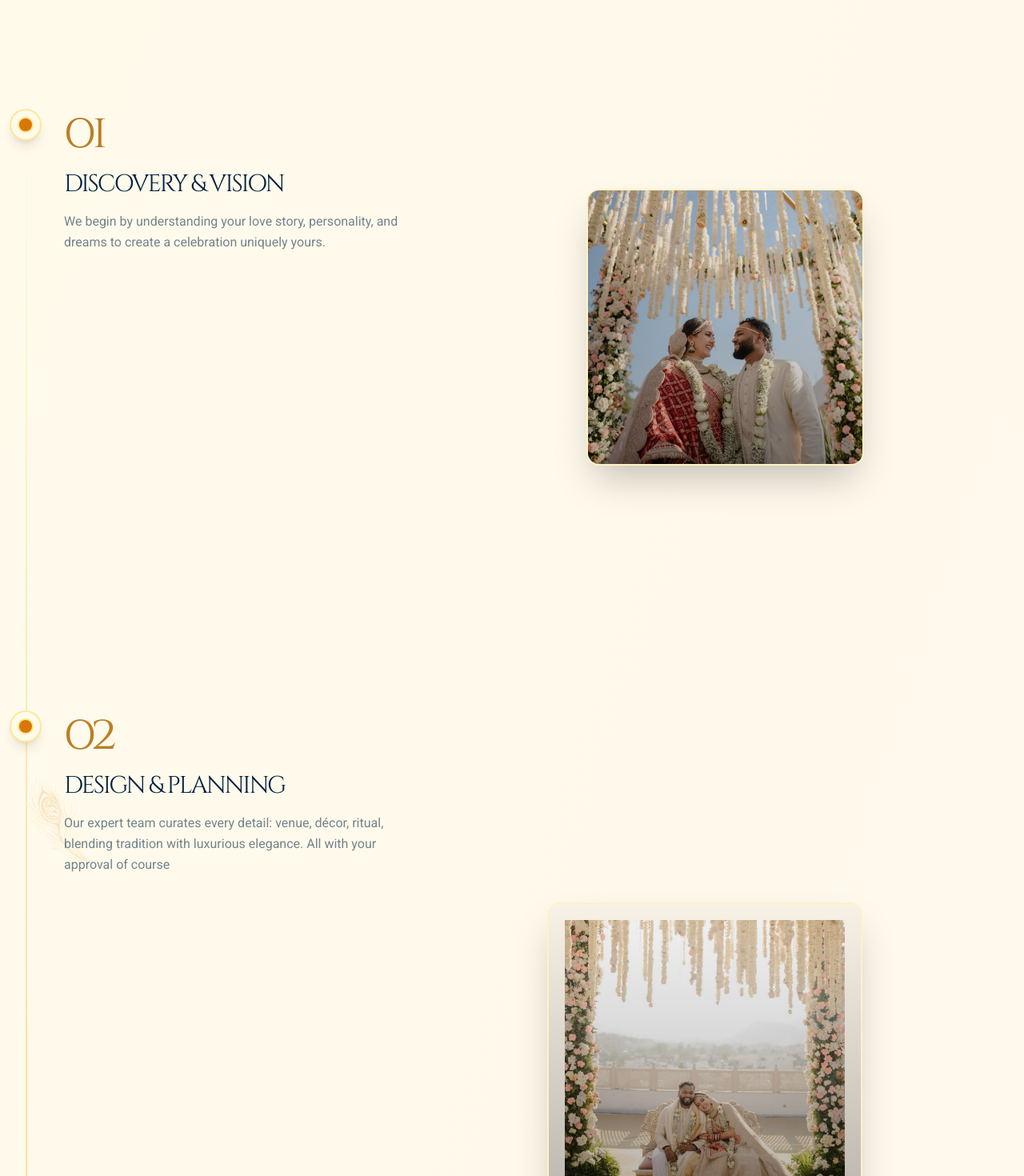
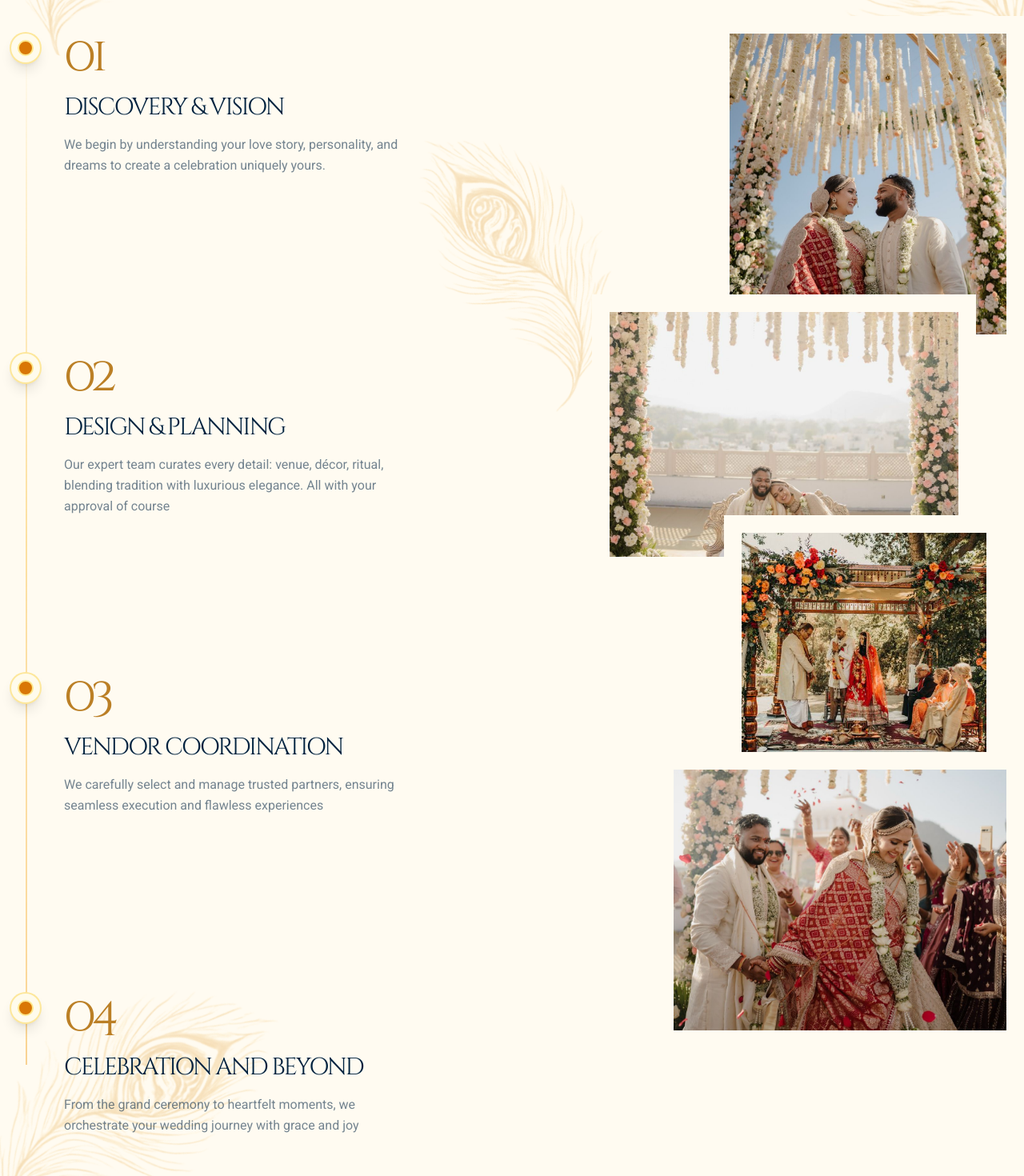
Before and after one commit to deepjaindrj/EvaraRWP, a React (Vite) app: page / in a window 1280 px wide. Shown: the part 4260-5730 px from the top of the page at 80% size. Built offline with nearby package versions, Linux system fonts and the light colour scheme.

Commit message:
updated process sections

```diff
--- a/src/components/processSection.tsx
+++ b/src/components/processSection.tsx
@@ -45,72 +45,72 @@ export function WeddingTimelineDemo() {
     }
   ];
 
-  // Image positioning configurations from second component - tighter spacing
-  const getImageStyle = (index: number) => {
-    const imageStyles = [
-      {
-        container: {
-          position: "absolute" as const,
-          top: "100px",
-          right: "200px",
-          alignSelf: "flex-end"
-        },
-        image: {
-          width: "343px",
-          height: "342px",
-          objectFit: "cover" as const,
-          borderRadius: "0px",
-          transition: "transform 0.3s ease, box-shadow 0.3s ease"
-        }
-      },
-      {
-        container: {
-          position: "absolute" as const,
-          top: "240px",
-          left: "140px",
-          alignSelf: "flex-start"
-        },
-        image: {
-          width: "390px",
-          height: "380px",
-          objectFit: "cover" as const,
-          borderRadius: "0px",
-          border: "20px solid #F8F1E6",
-          transition: "transform 0.3s ease, box-shadow 0.3s ease"
-        }
-      },
-      {
-        container: {
-          position: "absolute" as const,
-          top: "460px",
-          right: "0px"
-        },
-        image: {
-          width: "350px",
-          height: "360px",
-          objectFit: "cover" as const,
-          borderRadius: "0px",
-          border: "20px solid #F8F1E6",
-          transition: "transform 0.3s ease, box-shadow 0.3s ease"
-        }
-      },
-      {
-        container: {
-          position: "absolute" as const,
-          top: "750px",
-          left: "100px",
-          alignSelf: "flex-end"
-        },
-        image: {
-          width: "343px",
-          height: "342px",
-          objectFit: "cover" as const,
-          borderRadius: "0px",
-          transition: "transform 0.3s ease, box-shadow 0.3s ease"
-        }
-      }
-    ];
-    return imageStyles[index] || imageStyles[0];
+  // Your manual image styles - increased sizes, no shadows
+  const img1: React.CSSProperties = {
+    width: "450px", // Increased from 343px
+    height: "420px", // Increased from 342px
+    objectFit: "cover",
+    borderRadius: 0,
+    border: "22px solid #FFFBF1",
+    transition: "transform 0.3s ease",
+  };
+
+  const img2: React.CSSProperties = {
+    width: "480px", // Increased from 390px
+    height: "350px", // Increased from 265px
+    objectFit: "cover",
+    borderRadius: 0,
+    transition: "transform 0.3s ease",
+    border: "22px solid #FFFBF1",
+  };
+
+  const img3: React.CSSProperties = {
+    width: "350px", // Increased from 278px
+    height: "340px", // Increased from 347px
+    objectFit: "cover",
+    borderRadius: 0,
+    border: "22px solid #FFFBF1",
+    transition: "transform 0.3s ease",
+  };
+
+  const img4: React.CSSProperties = {
+    width: "500px", // Increased from 411px
+    height: "370px", // Increased from 316px
+    objectFit: "cover",
+    borderRadius: 0,
+    border: "22px solid #FFFBF1",
+    transition: "transform 0.3s ease",
+  };
+
+  // Your manual container styles - converted from Figma positions
+  const right: React.CSSProperties = {
+    position: "relative",
+    width: "100%",
+    height: "1200px", // Increased to accommodate the taller layout
+  };
+
+  const imageContainer1: React.CSSProperties = {
+    position: "absolute",
+    top: "-20px", // Relative start position (Figma: 2634px from document top)
+    left: "250px", // Converted from Figma left: 892px for 1280px width
+  };
+
+  const imageContainer2: React.CSSProperties = {
+    position: "absolute",
+    top: "328px", // Relative position (2962-2634 = 328px from first image)
+    left: "100px", // Converted from Figma left: 780px for 1280px width
+  };
+
+  const imageContainer3: React.CSSProperties = {
+    position: "absolute",
+    top: "604px", // Relative position (3188-2634 = 554px from first image)
+    left: "265px", // Converted from Figma left: 919px for 1280px width
+  };
+
+  const imageContainer4: React.CSSProperties = {
+    position: "absolute",
+    top: "900px", // Relative position (3472-2634 = 838px from first image)
+    left: "180px", // Converted from Figma left: 824px for 1280px width
   };
 
   useEffect(() => {
@@ -130,70 +130,82 @@ export function WeddingTimelineDemo() {
 
   return (
     <div
-      className="w-full bg-gradient-to-br from-amber-50 to-orange-50 font-sans py-48 relative overflow-hidden"
+      className="w-full bg-[#FFFBF1] font-sans py-48 relative overflow-hidden"
       ref={containerRef}
     >
       {/* Background Feather Images - positioned absolutely behind all content */}
 
       {/* Feather 1 - Top Left */}
 <div
-        className="absolute top-20 left-10 opacity-10 pointer-events-none z-0"
-        style={{ transform: 'rotate(-15deg)' }}
+  className="absolute opacity-100 pointer-events-none z-0"
+  style={{
+    top: '-45px',
+    left: '-150px',
+    transform: 'rotate(20deg)',
+    width: '600px',
+    height: '436px'
+  }}
 >
-        <img src="/feather.png" alt="" className="w-32 h-32" />
+  <img src="/feather.png" alt="" className="w-full h-full object-cover" />
 </div>
 
 {/* Feather 2 - Top Right */}
 <div
-        className="absolute top-32 right-20 opacity-15 pointer-events-none z-0"
-        style={{ transform: 'rotate(25deg)' }}
+  className="absolute opacity-100 pointer-events-none z-0"
+  style={{
+    top: '55px',
+    right: '-300px',
+    transform: 'rotate(-193.26deg) scaleY(-1)', // Flip horizontally
+    width: '750px',
+    height: '400px'
+  }}
 >
-        <img src="/feather.png" alt="" className="w-24 h-24" />
+  <img src="/feather.png" alt="" className="w-full h-full object-cover" />
 </div>
 
 {/* Feather 3 - Middle Left */}
 <div
-        className="absolute top-1/3 left-0 opacity-8 pointer-events-none z-0"
-        style={{ transform: 'rotate(-45deg) translateX(-20px)' }}
+  className="absolute opacity-100 pointer-events-none z-0"
+  style={{
+    top: '385px',
+    right: '420px',
+    transform: 'rotate(165.26deg) scaleY(-1)',
+    width: '400px',
+    height: '456px'
+  }}
 >
-        <img src="/feather.png" alt="" className="w-40 h-40" />
+  <img src="/feather.png" alt="" className="w-full h-full object-cover" />
 </div>
 
-      {/* Feather 4 - Middle Right */}
+{/* Feather 4 - Bottom Left */}
 <div
-        className="absolute top-1/2 right-10 opacity-12 pointer-events-none z-0"
-        style={{ transform: 'rotate(60deg)' }}
+  className="absolute opacity-100 pointer-events-none z-0"
+  style={{
+    top: '1400px',
+    left: '-100px',
+    transform: 'rotate(-143.26deg) scaleY(-1) scaleX(-1)',
+    width: '500px',
+    height: '536px'
+  }}
 >
-        <img src="/feather.png" alt="" className="w-28 h-28" />
-      </div>
-
-      {/* Feather 5 - Bottom Left */}
-      <div
-        className="absolute bottom-40 left-16 opacity-10 pointer-events-none z-0"
-        style={{ transform: 'rotate(-30deg)' }}
-      >
-        <img src="/feather.png" alt="" className="w-36 h-36" />
-      </div>
-
-      {/* Feather 6 - Bottom Right */}
-      <div
-        className="absolute bottom-20 right-5 opacity-12 pointer-events-none z-0"
-        style={{ transform: 'rotate(45deg)' }}
-      >
-        <img src="/feather.png" alt="" className="w-30 h-30" />
+  <img src="/feather.png" alt="" className="w-full h-full object-cover" />
 </div>
 
       <div className="flex-1 text-center relative px-12 z-30">
-        <h2 className="font-cinzel tracking-[-0.07em] text-6xl text-[#BB7F25] mb-8">OUR PROCESS</h2>
+        <h2 className="font-cinzel tracking-[-0.07em] text-6xl text-[#BB7F25] ">OUR PROCESS</h2>
       </div>
 
-      <div ref={ref} className="relative max-w-7xl mx-auto pb-20 mt-48">
+      <div ref={ref} className="relative max-w-7xl mx-auto pb-10 mt-24">
+        {/* Container with both timeline and images */}
+        <div className="flex">
+          {/* Left Column - Timeline with Steps */}
+          <div className="flex-1">
             {processSteps.map((step, index) => (
               <div
                 key={index}
-            className="flex justify-start md:gap-8 h-[90vh] mb-8"
+                className="flex justify-start md:gap-8 h-[48vh] mb-4"
               >
-            {/* Left Column - Sticky Content */}
+                {/* Sticky Content */}
                 <div className="sticky flex flex-col md:flex-row z-40 items-start top-16 self-start max-w-xs lg:max-w-lg md:w-full h-fit">
                   {/* Pin Point */}
                   <motion.div
@@ -201,14 +213,14 @@ export function WeddingTimelineDemo() {
                     initial={{ scale: 0, opacity: 0 }}
                     whileInView={{ scale: 1, opacity: 1 }}
                     transition={{ duration: 0.5, delay: 0.2, type: "spring" }}
-                viewport={{ once: false, amount: 0.2 }}
+                    viewport={{ once: true, amount: 0.2 }}
                   >
                     <motion.div
                       className="h-4 w-4 rounded-full bg-amber-600 border-2 border-amber-200 p-2"
                       initial={{ scale: 0 }}
                       whileInView={{ scale: 1 }}
                       transition={{ duration: 0.4, delay: 0.4, type: "spring" }}
-                  viewport={{ once: false, amount: 0.8 }}
+                      viewport={{ once: true, amount: 0.8 }}
                     />
                   </motion.div>
 
@@ -218,14 +230,14 @@ export function WeddingTimelineDemo() {
                       initial={{ opacity: 0, y: 30 }}
                       whileInView={{ opacity: 1, y: 0 }}
                       transition={{ duration: 0.6, delay: 0.2 }}
-                  viewport={{ once: false, amount: 0.8 }}
+                      viewport={{ once: true, amount: 0.8 }}
                     >
                       <motion.div
                         className="text-6xl font-medium tracking-[-0.1em] text-[#BB7F25] mb-4 font-cinzel-decorative"
                         initial={{ scale: 0.8, opacity: 0 }}
                         whileInView={{ scale: 1, opacity: 1 }}
                         transition={{ duration: 0.5, delay: 0.5 }}
-                    viewport={{ once: false, amount: 0.8 }}
+                        viewport={{ once: true, amount: 0.8 }}
                       >
                         {step.number}
                       </motion.div>
@@ -234,7 +246,7 @@ export function WeddingTimelineDemo() {
                         initial={{ opacity: 0, y: 20 }}
                         whileInView={{ opacity: 1, y: 0 }}
                         transition={{ duration: 0.5, delay: 0.4 }}
-                    viewport={{ once: false, amount: 0.8 }}
+                        viewport={{ once: true, amount: 0.8 }}
                       >
                         {step.title}
                       </motion.h3>
@@ -243,18 +255,15 @@ export function WeddingTimelineDemo() {
                         initial={{ opacity: 0, y: 20 }}
                         whileInView={{ opacity: 1, y: 0 }}
                         transition={{ duration: 0.5, delay: 0.5 }}
-                    viewport={{ once: false, amount: 0.8 }}
+                        viewport={{ once: true, amount: 0.8 }}
                       >
                         {step.description}
                       </motion.p>
                     </motion.div>
                   </div>
-            </div>
 
-            {/* Right Column - Absolutely Positioned Images */}
-            <div className="relative pl-20 pr-4 md:pl-4 w-full flex items-start">
                   {/* Mobile Content */}
-              <div className="md:hidden block mb-8 absolute top-16">
+                  <div className="md:hidden block mb-8 absolute top-16 pl-20">
                     <div className="text-4xl font-bold text-amber-600 mb-4 font-cinzel-decorative">
                       {step.number}
                     </div>
@@ -265,41 +274,14 @@ export function WeddingTimelineDemo() {
                       {step.description}
                     </p>
                   </div>
-
-              {/* Absolutely Positioned Image from Second Component */}
-              <div
-                style={getImageStyle(index).container}
-                className="z-20"
-              >
-                <motion.div
-                  className="relative rounded-2xl overflow-hidden shadow-2xl group h-full border-2 border-amber-200/40"
-                  initial={{ opacity: 0, x: 100, scale: 0.9 }}
-                  whileInView={{ opacity: 1, x: 0, scale: 1 }}
-                  transition={{
-                    duration: 0.8,
-                    ease: "easeOut",
-                    delay: 0.3
-                  }}
-                  whileHover={{ scale: 1.02 }}
-                  viewport={{ once: false, amount: 0.4 }}
-                >
-                  <img
-                    src={step.image}
-                    alt={step.alt}
-                    style={getImageStyle(index).image}
-                    className="transition-all duration-500 group-hover:scale-110"
-                  />
-                  <div className="absolute inset-0 bg-gradient-to-t from-black/25 to-transparent group-hover:from-black/15 transition-all duration-300"></div>
-                </motion.div>
-              </div>
                 </div>
               </div>
             ))}
 
-        {/* Timeline Line - Now properly constrained */}
+            {/* Timeline Line */}
             <div
               style={{
-            height: height - 650 + "px", // Adjusted for reduced gaps
+                height: height - 350 + "px",
                 top: "1px"
               }}
               className="absolute md:left-8 left-8 overflow-hidden w-[2px] bg-gradient-to-b from-transparent from-[0%] via-amber-300 to-transparent to-[99%] opacity-40"
@@ -314,6 +296,192 @@ export function WeddingTimelineDemo() {
             </div>
           </div>
 
+          {/* Right Column - Your Manual Image Layout with Enhanced Animations */}
+          <div className="flex-1 relative z-20">
+            <div style={right}>
+              {/* Image 1 - Enhanced fade in from right with rotation and scale */}
+              <motion.div
+                style={imageContainer1}
+                initial={{
+                  opacity: 0,
+                  x: 150,
+                  y: -30,
+                  scale: 0.8,
+                  rotate: 5
+                }}
+                whileInView={{
+                  opacity: 1,
+                  x: 0,
+                  y: 0,
+                  scale: 1,
+                  rotate: 0
+                }}
+                transition={{
+                  duration: 1.2,
+                  ease: [0.25, 0.46, 0.45, 0.94],
+                  delay: 0.1
+                }}
+                viewport={{ once: true, amount: 0.3 }}
+                whileHover={{
+                  scale: 1.05,
+                  rotate: -2,
+                  transition: { duration: 0.4 }
+                }}
+              >
+                <motion.img
+                  src="/service04.jpg"
+                  alt="Traditional Wedding Ceremony"
+                  style={img1}
+                  className="transition-all duration-500"
+                  initial={{ filter: "blur(8px)" }}
+                  whileInView={{ filter: "blur(0px)" }}
+                  transition={{ duration: 0.8, delay: 0.3 }}
+                />
+              </motion.div>
+
+              {/* Image 2 - Enhanced fade in from left with bounce */}
+              <motion.div
+                style={imageContainer2}
+                initial={{
+                  opacity: 0,
+                  x: -120,
+                  y: 40,
+                  scale: 0.7,
+                  rotate: -8
+                }}
+                whileInView={{
+                  opacity: 1,
+                  x: 0,
+                  y: 0,
+                  scale: 1,
+                  rotate: 0
+                }}
+                transition={{
+                  duration: 1.4,
+                  ease: [0.68, -0.55, 0.265, 1.55],
+                  delay: 0.3
+                }}
+                viewport={{ once: true, amount: 0.2 }}
+                whileHover={{
+                  scale: 1.08,
+                  rotate: 3,
+                  transition: { duration: 0.5, type: "spring", stiffness: 300 }
+                }}
+              >
+                <motion.img
+                  src="/service05.jpg"
+                  alt="Outdoor Wedding Setup"
+                  style={img2}
+                  className="transition-all duration-500"
+                  initial={{ filter: "brightness(0.6) blur(6px)" }}
+                  whileInView={{ filter: "brightness(1) blur(0px)" }}
+                  transition={{ duration: 1, delay: 0.5 }}
+                />
+              </motion.div>
+
+              {/* Image 3 - Enhanced fade in from right with elastic effect */}
+              <motion.div
+                style={imageContainer3}
+                initial={{
+                  opacity: 0,
+                  x: 180,
+                  y: -50,
+                  scale: 0.6,
+                  rotate: 12
+                }}
+                whileInView={{
+                  opacity: 1,
+                  x: 0,
+                  y: 0,
+                  scale: 1,
+                  rotate: 0
+                }}
+                transition={{
+                  duration: 1.6,
+                  ease: [0.175, 0.885, 0.32, 1.275],
+                  delay: 0.5
+                }}
+                viewport={{ once: true, amount: 0.2 }}
+                whileHover={{
+                  scale: 1.12,
+                  rotate: -5,
+                  y: -10,
+                  transition: { duration: 0.6, type: "spring", stiffness: 200 }
+                }}
+              >
+                <motion.img
+                  src="/service06.jpg"
+                  alt="Wedding Venue Coordination"
+                  style={img3}
+                  className="transition-all duration-500"
+                  initial={{
+                    filter: "saturate(0.3) blur(10px)",
+                    scale: 1.1
+                  }}
+                  whileInView={{
+                    filter: "saturate(1) blur(0px)",
+                    scale: 1
+                  }}
+                  transition={{ duration: 1.2, delay: 0.7 }}
+                />
+              </motion.div>
+
+              {/* Image 4 - Enhanced fade in from left with complex motion */}
+              <motion.div
+                style={imageContainer4}
+                initial={{
+                  opacity: 0,
+                  x: -160,
+                  y: 60,
+                  scale: 0.5,
+                  rotate: -15
+                }}
+                whileInView={{
+                  opacity: 1,
+                  x: 0,
+                  y: 0,
+                  scale: 1,
+                  rotate: 0
+                }}
+                transition={{
+                  duration: 1.8,
+                  ease: [0.23, 1, 0.32, 1],
+                  delay: 0.7
+                }}
+                viewport={{ once: true, amount: 0.1 }}
+                whileHover={{
+                  scale: 1.06,
+                  rotate: 4,
+                  x: 5,
+                  transition: {
+                    duration: 0.7,
+                    type: "spring",
+                    stiffness: 150,
+                    damping: 10
+                  }
+                }}
+              >
+                <motion.img
+                  src="/service07.jpg"
+                  alt="Celebration Moments"
+                  style={img4}
+                  className="transition-all duration-500"
+                  initial={{
+                    filter: "contrast(0.5) blur(12px)",
+                    borderRadius: "20px"
+                  }}
+                  whileInView={{
+                    filter: "contrast(1) blur(0px)",
+                    borderRadius: "0px"
+                  }}
+                  transition={{ duration: 1.4, delay: 0.9 }}
+                />
+              </motion.div>
+            </div>
+          </div>
+        </div>
+      </div>
+
       {/* Responsive Styles */}
       <style>{`
         @media (max-width: 1140px) {
@@ -323,13 +491,18 @@ export function WeddingTimelineDemo() {
         }
 
         @media (max-width: 768px) {
+          .flex {
+            flex-direction: column !important;
+          }
+
           div[style*="position: absolute"] {
             position: relative !important;
             top: auto !important;
             left: auto !important;
             right: auto !important;
-            align-self: center !important;
             margin: 20px auto !important;
+            display: flex !important;
+            justify-content: center !important;
           }
 
           img[src="/service04.jpg"] {
@@ -339,12 +512,12 @@ export function WeddingTimelineDemo() {
           img[src="/service05.jpg"] {
             width: 320px !important;
             height: 220px !important;
-            border: 10px solid #F8F1E6 !important;
+            border: 10px solid #FFFBF1 !important;
           }
           img[src="/service06.jpg"] {
             width: 230px !important;
             height: 290px !important;
-            border: 10px solid #F8F1E6 !important;
+            border: 10px solid #FFFBF1 !important;
           }
           img[src="/service07.jpg"] {
             width: 280px !important;
@@ -360,12 +533,12 @@ export function WeddingTimelineDemo() {
           img[src="/service05.jpg"] {
             width: 280px !important;
             height: 190px !important;
-            border: 5px solid #F8F1E6 !important;
+            border: 5px solid #FFFBF1 !important;
           }
           img[src="/service06.jpg"] {
             width: 200px !important;
             height: 250px !important;
-            border: 5px solid #F8F1E6 !important;
+            border: 5px solid #FFFBF1 !important;
           }
           img[src="/service07.jpg"] {
             width: 240px !important;
```
Lines whose indentation alone changed are shown as unchanged.
